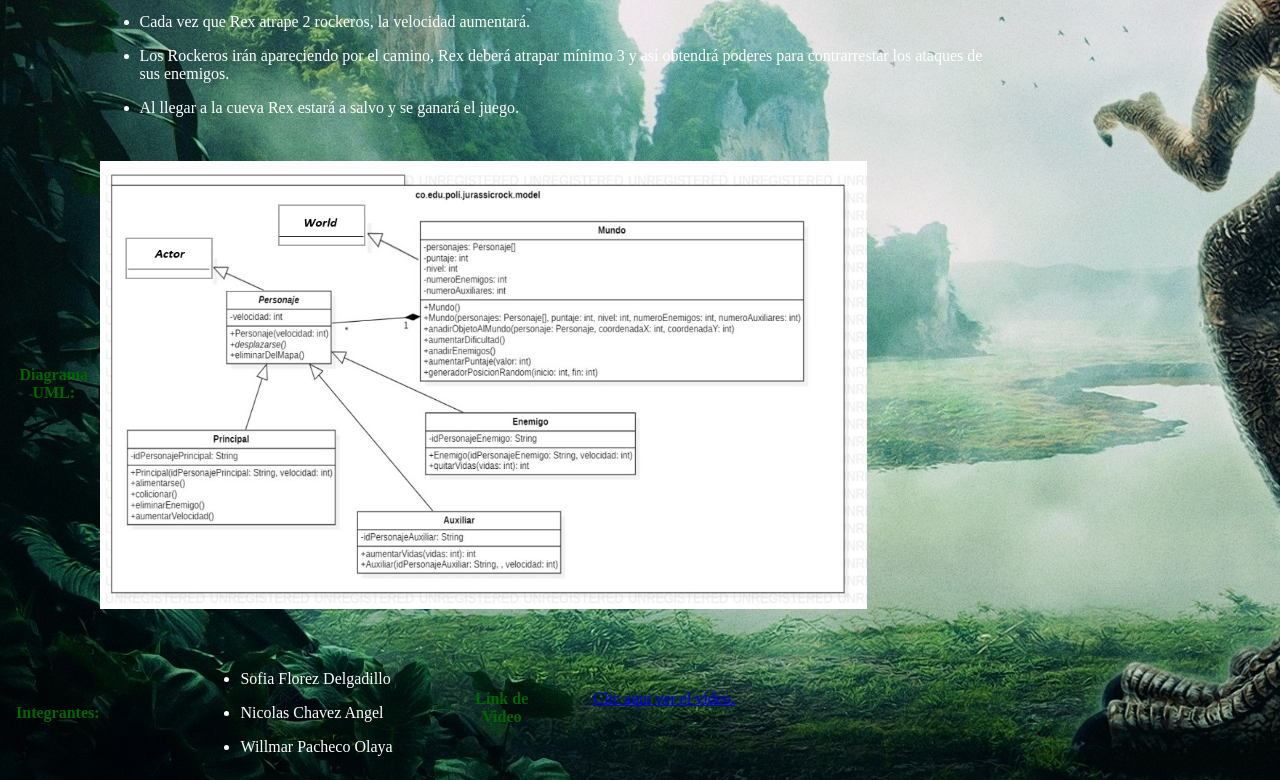
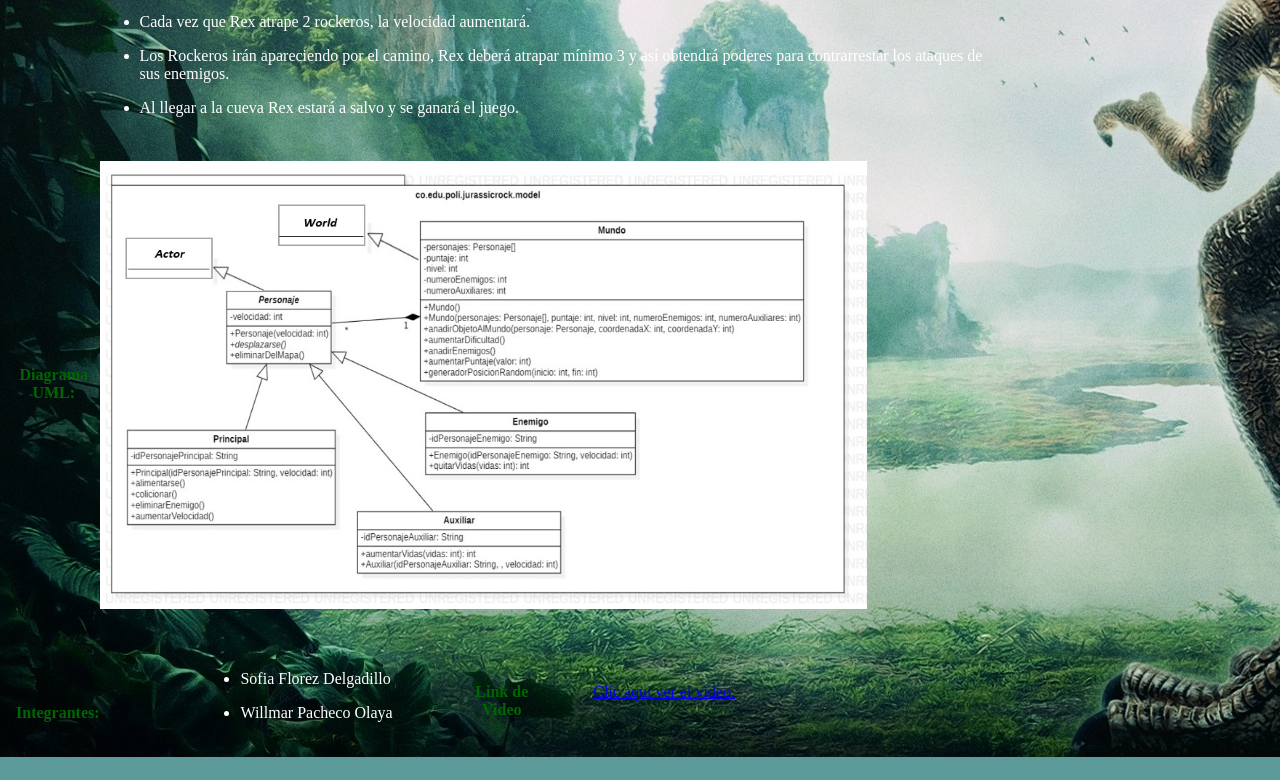
Before and after one commit to Soflorez1/JurassicRock.github.io, a plain HTML site: page index.html in a window 1280 px wide. Shown: the part 541-1321 px from the top of the page. After the commit the page ends 1298 px from the top, so only its background shows below. Drawn offline with Linux system fonts and the light colour scheme.

Commit message:
Update index.html

```diff
--- a/index.html
+++ b/index.html
@@ -240,8 +240,6 @@ body {
       <li>Sofia Florez Delgadillo</li>
       </ul>
       <ul>
-        <li>Nicolas Chavez Angel </li>
-      </ul>      <ul>
         <li>Willmar Pacheco Olaya </li>
     </ul></td>
     <td>&nbsp;</td>
```
